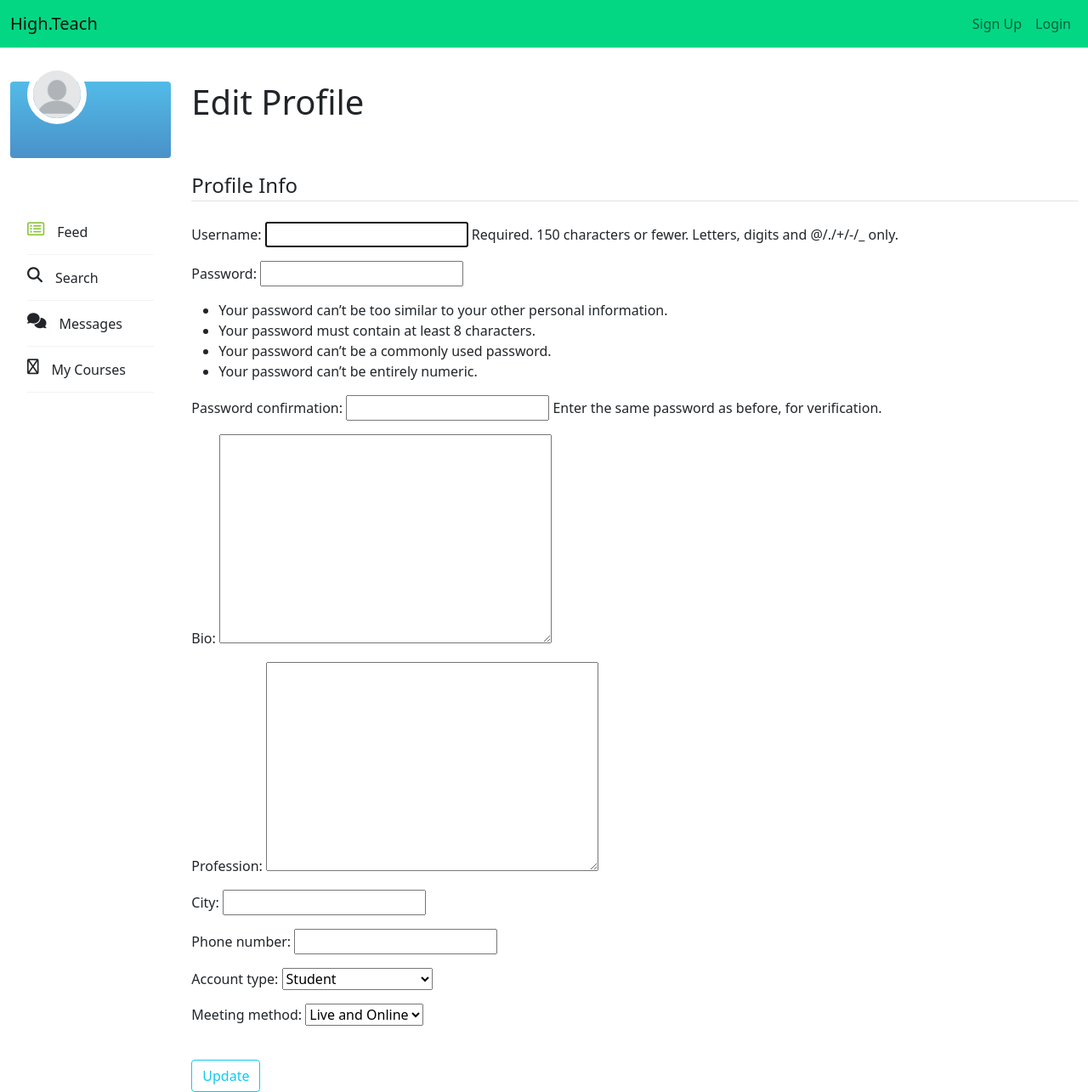
After one commit to redhat-beyond/HighTeach, a Django app: page /profile/ in a window 1280 px wide. The commit adds this page. Shown: the whole page at 85% size. Run offline with Django 4.2, Linux system fonts and the light colour scheme; some libraries are stand-ins or nearby versions.

Commit message:
start front

```diff
--- a/HighTeach/middleware_login.py
+++ b/HighTeach/middleware_login.py
@@ -1,6 +1,6 @@
 from django.shortcuts import redirect
 from django.urls import reverse
-from django.contrib.auth import authenticate
+from django.contrib.auth import authenticate, login
 
 
 class AdminRedirectMiddleware:
@@ -14,5 +14,6 @@ class AdminRedirectMiddleware:
             password = request.POST.get('password')
             user = authenticate(username=username, password=password)
             if user is not None and not user.is_staff:
+                login(request, user)
                 return redirect('homePage')
         return response
--- a/HighTeach/urls.py
+++ b/HighTeach/urls.py
@@ -16,8 +16,11 @@ Including another URLconf
 from django.contrib import admin
 from django.urls import path
 from main import views
+from users import views as users
 
 urlpatterns = [
     path('admin/', admin.site.urls),
-    path('', views.homePage, name='homePage')
+    path('', views.homePage, name='homePage'),
+    path('logout', views.logout_view, name='logout'),
+    path('profile/', users.index, name='profile'),
 ]
--- a/main/templates/base_home.html
+++ b/main/templates/base_home.html
@@ -5,6 +5,7 @@
     <title>High.Teach</title>
     <meta name="viewport" content="width=device-width, initial-scale=1.0" />
     <meta charset="utf-8">
+    <link rel="stylesheet" type="text/css" href="{% static 'styles/loggedInPage.css' %}">
     <link href="https://cdn.jsdelivr.net/npm/bootstrap@5.0.0-beta2/dist/css/bootstrap.min.css" rel="stylesheet"
     integrity="sha384-BmbxuPwQa2lc/FVzBcNJ7UAyJxM6wuqIj61tLrc4wSX0szH/Ev+nYRRuWlolflfl" crossorigin="anonymous">
     <script src="https://kit.fontawesome.com/297bbe7878.js" crossorigin="anonymous"></script>
@@ -32,7 +33,7 @@
             </li>
             {% if user.is_authenticated %}
             <li class="nav-item">
-              <a class="nav-link" href="/">Logout</a>
+              <a class="nav-link" href="/logout">Logout</a>
             </li>
             {% else %}
             <li class="nav-item">
@@ -43,6 +44,6 @@
         </div>
       </div>
     </nav>
-    <div class="container">{% block content %} {% endblock %}</div>
+    {% block content %} {% endblock %}
   </body>
 </html>
--- /dev/null
+++ b/main/templates/loggedInPage.html
@@ -0,0 +1,35 @@
+{% extends 'base_home.html' %}
+
+{% block content %}
+{% load static %}
+
+<div class="container-fluid" style="margin-top: 40px; float: left; width: 30">
+    <div class="row">
+        <div class="col-md-2 static">
+            <div class="profile-card">
+                <img src="{% static 'images/blank_profile.png' %}" alt="user" class="profile-photo">
+                <h5><a href="#" class="text-white">{{user.username}}</a></h5>
+            {% if user.profile.account_type == 'S' %}
+              <div class="text-white">Private Account</div>
+            {% endif %}
+            {% if user.profile.account_type == 'T' %}
+              <div class="text-white">Business Account</div>
+            {% endif %}
+            {% if user.profile.account_type == 'B' %}
+              <div class="text-white"><i class="fa fa-exchange"></i> Business Account</div>
+            {% endif %}
+            </div>
+            <ul class="nav-news-feed">
+              <li><i class="fa fa-list-alt icon1"></i><div><div class="litext" href="#">Feed</div></div></li>
+              <li><i class="fa fa-search"></i><div><div class="litext" href="#">Search</div></div></li>
+              <li><i class="fa fa-comments icon4"></i><div><div class="litext" href="#">Messages</div></div></li>
+              <li><i class="fa fa-sharp fa-regular fa-graduation-cap"></i><div><div class="litext" href="#">My Courses</div></div></li>
+            {% if user.profile.account_type == 'S' %}
+              <li><i class="fa fa-users icon2"></i><div><div class="litext" href="#">Study Groups</div></div></li>
+            {% endif %}
+            </ul>
+        </div>
+        <div class="col-md-10">{% block main_content %} {% endblock %}</div>
+    </div>
+</div>
+{% endblock %}
--- /dev/null
+++ b/static/styles/loggedInPage.css
@@ -0,0 +1,168 @@
+body{
+    margin-top:20px;
+    background:#FAFAFA;
+}
+
+.profile-card{
+  background: linear-gradient(to bottom, rgba(39,170,225,.8), rgba(28,117,188,.8));
+  background-size: cover;
+  width: 100%;
+  min-height: 90px;
+  border-radius: 4px;
+  padding: 10px 20px;
+  color: #fff;
+  margin-bottom: 40px;
+}
+
+.profile-card img.profile-photo{
+  border: 7px solid #fff;
+  float: left;
+  margin-right: 20px;
+  position: relative;
+  top: -30px;
+  height: 70px;
+  width: 70px;
+  border-radius: 50%;
+}
+
+.profile-card h5 a{
+  font-size: 15px;
+}
+
+.profile-card a{
+  font-size: 12px;
+}
+
+
+ul.nav-news-feed{
+  padding-left: 20px;
+  padding-right: 20px;
+  margin: 0 0 40px 0;
+    background:#fff;
+  padding-top:20px;
+}
+
+ul.nav-news-feed li{
+  list-style: none;
+  display: block;
+  padding: 15px 0;
+}
+
+ul.nav-news-feed li div{
+  position: relative;
+  }
+
+ul.nav-news-feed li div::after{
+  content: "";
+  width: 100%;
+  height: 1px;
+  border-top: 1px solid #f1f2f2;
+  position: absolute;
+  bottom: -15px;
+  left: 0;
+}
+
+ul.nav-news-feed li a{color: #6d6e71;}
+
+ul.nav-news-feed li i{
+  font-size: 18px;
+  margin-right: 15px;
+  float: left;
+}
+
+ul.nav-news-feed i.icon1{color: #8dc63f;}
+
+ul.nav-news-feed i.icon2{color: #662d91;}
+
+ul.nav-news-feed i.icon3{color: #ee2a7b;}
+
+ul.nav-news-fee i.icon4{color: #f7941e;}
+
+ul.nav-news-fee i.con5{color: #1c75bc;}
+
+ul.nav-news-feed i.icon6{color: #9e1f63;}
+
+
+#chat-block{
+  margin: 0 0 40px 0;
+  text-align: center;
+  background:#fff;
+  padding-top:20px;
+}
+
+#chat-block .title{
+  background: #8dc63f;
+  padding: 2px 20px;
+  width: 70%;
+  height: 30px;
+  border-radius: 15px;
+  position: relative;
+  margin: 0 auto 20px;
+  color: #fff;
+  font-size: 14px;
+  font-weight: 600;
+}
+
+ul.online-users{
+  padding-left: 20px;
+  padding-right: 20px;
+  text-align: center;
+  margin: 0;
+}
+
+ul.online-users li{
+  list-style: none;
+  position: relative;
+  margin: 3px auto !important;
+  padding-left: 2px;
+  padding-right: 2px;
+}
+
+ul.online-users li span.online-dot{
+  background: linear-gradient(to bottom, rgba(141,198,63, 1), rgba(0,148,68, 1));
+  border: none;
+  height: 12px;
+  width: 12px;
+  border-radius: 50%;
+  position: absolute;
+  bottom: -6px;
+  border: 2px solid #fff;
+  left: 0;
+  right: 0;
+  margin: auto;
+}
+
+img.profile-photo {
+    height: 58px;
+    width: 58px;
+    border-radius: 50%;
+}
+
+ul.online-users {
+    padding-left: 20px;
+    padding-right: 20px;
+    text-align: center;
+    margin: 0;
+}
+
+.list-inline {
+    padding-left: 0;
+    margin-left: -5px;
+    list-style: none;
+}
+
+.list-inline>li {
+    display: inline-block;
+    padding-right: 5px;
+    padding-left: 5px;
+}
+
+.text-white {
+    color: #fff;
+}
+
+.litext:hover {
+     text-decoration: underline;
+     cursor: pointer;
+     margin:left;
+}
--- /dev/null
+++ b/users/forms.py
@@ -0,0 +1,15 @@
+from django.forms import ModelForm
+from .models import Profile
+from django.contrib.auth.models import User
+from django.contrib.auth.forms import UserCreationForm
+
+class ProfileForm(ModelForm):
+    class Meta:
+        model = Profile
+        fields = ['bio', 'profession', 'city', 'phone_number', 'account_type', 'meeting_method']
+
+class UserForm(UserCreationForm):
+
+    class Meta:
+        model = User
+        fields = ['username', 'password1', 'password2']
--- /dev/null
+++ b/users/templates/users/index.html
@@ -0,0 +1,30 @@
+{% extends 'loggedInPage.html' %}
+{% block main_content %}
+
+<h1>Edit Profile </h1>
+<br/><br/>
+
+<form method="POST" enctype="multipart/form-data">
+  {% csrf_token %}
+  <fieldset class="form-group">
+      <legend class="border-bottom mb-4">Profile Info</legend>
+      {{ user_form.as_p }}
+      {{ profile_form.as_p }}
+  </fieldset>
+  <div class="form-group">
+      <br/>
+      <button class="btn btn-outline-info" type="submit">Update</button>
+  </div>
+</form>
+</div>
+{% endblock %}
+
+<!-- <h2 class="text-success">Profile Form</h2>
+<img decoding="async" src="https://us.123rf.com/450wm/kritchanut/kritchanut1308/kritchanut130800064/21738699-avatar-hombre-foto-de-perfil-vector.jpg?ver=6" width="100" height="100">
+<form action="profile.php" method="post">
+    <hr>
+<form action ="" method="post">
+    {% csrf_token %}
+    {{ form.as_p }}
+    <input type="submit">
+</form>
--- a/users/views.py
+++ b/users/views.py
@@ -1,3 +1,29 @@
-# from django.shortcuts import render
+from django.shortcuts import render, redirect
+from .forms import ProfileForm, UserForm
+from .models import Profile
 
-# Create your views here.
+
+# def profile(request):
+#     if request.method == 'POST':
+#         form = ProfileForm(request.POST)
+#         if form.is_valid():
+#             form.save()
+#     else:
+#         form = ProfileForm()
+#     return render(request, 'profile.html', {'form': form})
+
+def index(request):
+    if request.method == 'POST':
+        user_form = UserForm(request.POST)
+
+        if user_form.is_valid():
+            user = user_form.save()
+            profile = Profile(user=user)
+            profile_form = ProfileForm(request.POST, instance=profile)
+            if profile_form.is_valid():
+                profile_form.save()
+    user_form = UserForm()
+    profile_form = ProfileForm()
+
+
+    return render(request, 'users/index.html', {'user_form': user_form, 'profile_form': profile_form})
```
Also changed, not shown: main/templates/main/loggedInPage.html (added, +35 -0 lines), main/views.py (+9 -0 lines), static/styles/profile.css (added, +123 -0 lines), users/models.py (+58 -13 lines), users/signals.py (+11 -11 lines), users/templates/users/m_profile.html (added, +177 -0 lines), static/images/blank_profile.png (added), users/users_forms.py (added).
